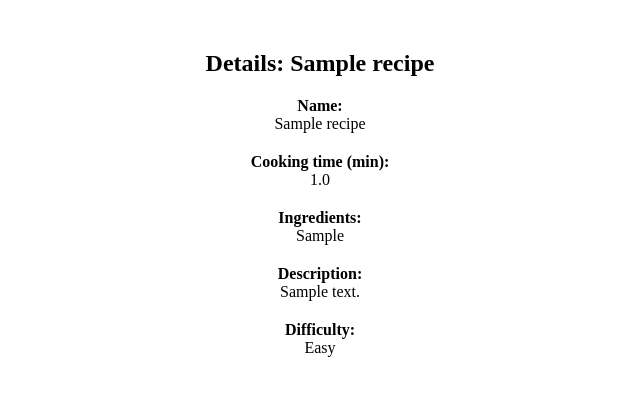
After one commit to JimiKhosravi/recipe-app, a Django app: page /recipes/list/1 in a window 1280 px wide. The commit adds this page. Shown: the top 394 px of the page, without its empty margins (320-960 px from the left). Run offline with Django 4.2, Linux system fonts and the light colour scheme; tables that the repository leaves empty hold one stand-in row (values such as "Sample post").

Commit message:
Django MVT Revisited

```diff
--- a/src/recipeapp/settings.py
+++ b/src/recipeapp/settings.py
@@ -119,6 +119,9 @@ USE_TZ = True
 
 STATIC_URL = 'static/'
 
+MEDIA_URL = '/media/'
+MEDIA_ROOT = BASE_DIR / 'media'
+
 # Default primary key field type
 # https://docs.djangoproject.com/en/4.1/ref/settings/#default-auto-field
 
--- a/src/recipeapp/urls.py
+++ b/src/recipeapp/urls.py
@@ -14,10 +14,13 @@ Including another URLconf
     2. Add a URL to urlpatterns:  path('blog/', include('blog.urls'))
 """
 from django.contrib import admin
-from django.urls import path
-from django.urls import include
+from django.urls import path, include
+from django.conf import settings
+from django.conf.urls.static import static
 
 urlpatterns = [
     path('admin/', admin.site.urls),
     path('', include('recipes.urls'))
 ]
+
+urlpatterns += static(settings.MEDIA_URL, document_root=settings.MEDIA_ROOT)
--- a/src/recipes/models.py
+++ b/src/recipes/models.py
@@ -1,4 +1,5 @@
 from django.db import models
+from django.shortcuts import reverse
 
 # Create your models here.
 
@@ -8,6 +9,23 @@ class Recipe (models.Model):
     cooking_time = models.FloatField(help_text='In minutes')
     ingredients = models.CharField(max_length=350)
     description = models.TextField()
+    pic = models.ImageField(upload_to='recipes', default='no_picture.jpg')
+
+    def get_absolute_url(self):
+        return reverse('recipes:detail', kwargs={'pk': self.pk})
+
+    # calculate difficulty of recipe using cooking time and number of ingredients
+    def calculate_difficulty(self):
+        ingredients = self.ingredients.split(', ')
+        if self.cooking_time < 10 and len(ingredients) < 4:
+            difficulty = 'Easy'
+        elif self.cooking_time < 10 and len(ingredients) >= 4:
+            difficulty = 'Medium'
+        elif self.cooking_time >= 10 and len(ingredients) < 4:
+            difficulty = 'Intermediate'
+        elif self.cooking_time >= 10 and len(ingredients) >= 4:
+            difficulty = 'Hard'
+        return difficulty
 
     def __str__(self):
         return self.name
--- /dev/null
+++ b/src/recipes/templates/recipes/detail.html
@@ -0,0 +1,17 @@
+<h2 style="display: flex; justify-content: center; margin-top: 50px;">Details: {{object.name}}</h2>
+
+<center>
+  <b style="display: flex; justify-content: center; margin-top: 20px;">Name: </b> {{object.name}} <br>
+
+  <b style="display: flex; justify-content: center; margin-top: 20px;">Cooking time (min): </b> {{object.cooking_time}}
+  <br>
+
+  <b style="display: flex; justify-content: center; margin-top: 20px;">Ingredients: </b> {{object.ingredients}} <br>
+
+  <b style="display: flex; justify-content: center; margin-top: 20px;">Description: </b> {{object.description}} <br>
+
+  <b style="display: flex; justify-content: center; margin-top: 20px;">Difficulty: </b> {{object.calculate_difficulty}}
+  <br>
+
+  <img src="{{object.pic.url}}" width="200" height="200" style="display: flex; margin-top: 40px;" />
+</center>
--- a/src/recipes/templates/recipes/recipes_home.html
+++ b/src/recipes/templates/recipes/recipes_home.html
@@ -1,3 +1,5 @@
+{% load static %}
+
 <!DOCTYPE html>
 <html>
 <title>
@@ -5,9 +7,11 @@
 </title>
 
 <body>
-  <h1 style="display: flex; justify-content: center; margin-top: 150px;">
+  <h1 style="display: flex; justify-content: center; margin-top: 100px;">
     Welcome to our Recipes App
   </h1>
+  <br>
+  <center><img src="{% static 'recipes/images/recipes.jpg' %}" alt="home" width="450" height="300"></center>
 </body>
 
 </html>
--- a/src/recipes/urls.py
+++ b/src/recipes/urls.py
@@ -1,9 +1,11 @@
 from django.urls import path
-from .views import home
+from .views import home, RecipeListView, RecipeDetailView
 
 app_name = 'recipes'
 
 
 urlpatterns = [
     path('', home),
+    path('recipes/list/', RecipeListView.as_view(), name='list'),
+    path('recipes/list/<pk>', RecipeDetailView.as_view(), name='detail')
 ]
--- a/src/recipes/views.py
+++ b/src/recipes/views.py
@@ -1,7 +1,22 @@
-from django.shortcuts import render
+from django.shortcuts import render  # imported by default
+# to display lists and details
+from django.views.generic import ListView, DetailView
+from .models import Recipe  # to access Recipe model
 
 # Create your views here.
 
 
 def home(request):
     return render(request, 'recipes/recipes_home.html')
+
+# Create your views here.
+
+
+class RecipeListView(ListView):  # class-based view
+    model = Recipe  # specify model
+    template_name = 'recipes/main.html'  # specify template
+
+
+class RecipeDetailView(DetailView):  # class-based view
+    model = Recipe  # specify model
+    template_name = 'recipes/detail.html'  # specify template
```
Also changed, not shown: src/recipes/templates/recipes/main.html (added, +23 -0 lines), src/recipes/tests.py (+11 -0 lines), src/media/no_picture.JPG (added), src/media/recipes/Brownies.jpg (added), src/media/recipes/Coffee.jpg (added), src/media/recipes/Salad.jpg (added), src/media/recipes/Sandwich.jpg (added), src/media/recipes/Tea.jpg (added), src/recipes/migrations/0002_recipe_pic.py (added), src/recipes/static/recipes/images/recipes.jpg (added).
